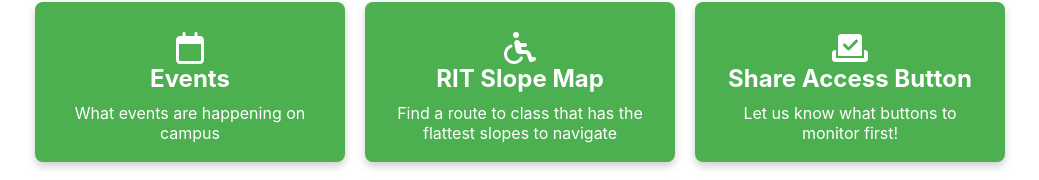
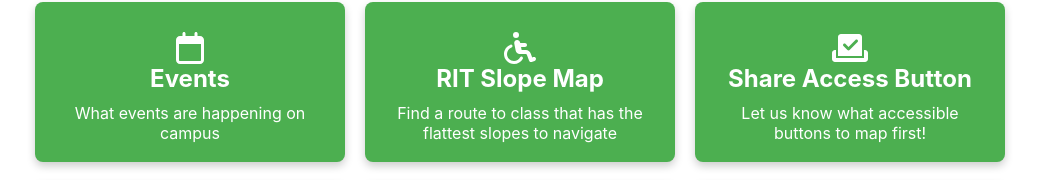
Before and after one commit to CampusPulse/homepage, a React (Create React App) app: page / in a window 1280 px wide. Shown: the part 536-716 px from the top of the page, without its empty margins (120-1159 px from the left). Built offline with nearby package versions, Linux system fonts and the light colour scheme.

Commit message:
update accessible button description

```diff
--- a/src/App.jsx
+++ b/src/App.jsx
@@ -52,7 +52,7 @@
       icon: faCheckToSlot,
       title: 'Share Access Button',
       id: 'button',
-      description: 'Let us know what buttons to monitor first!',
+      description: 'Let us know what accessible buttons to map first!',
       link: 'https://docs.google.com/forms/d/e/1FAIpQLSduHXhny349UYX06VdSjOqLwzaqz0XZKofUE2YZRmN37xTsAQ/viewform?usp=header'
     },
     {
```
